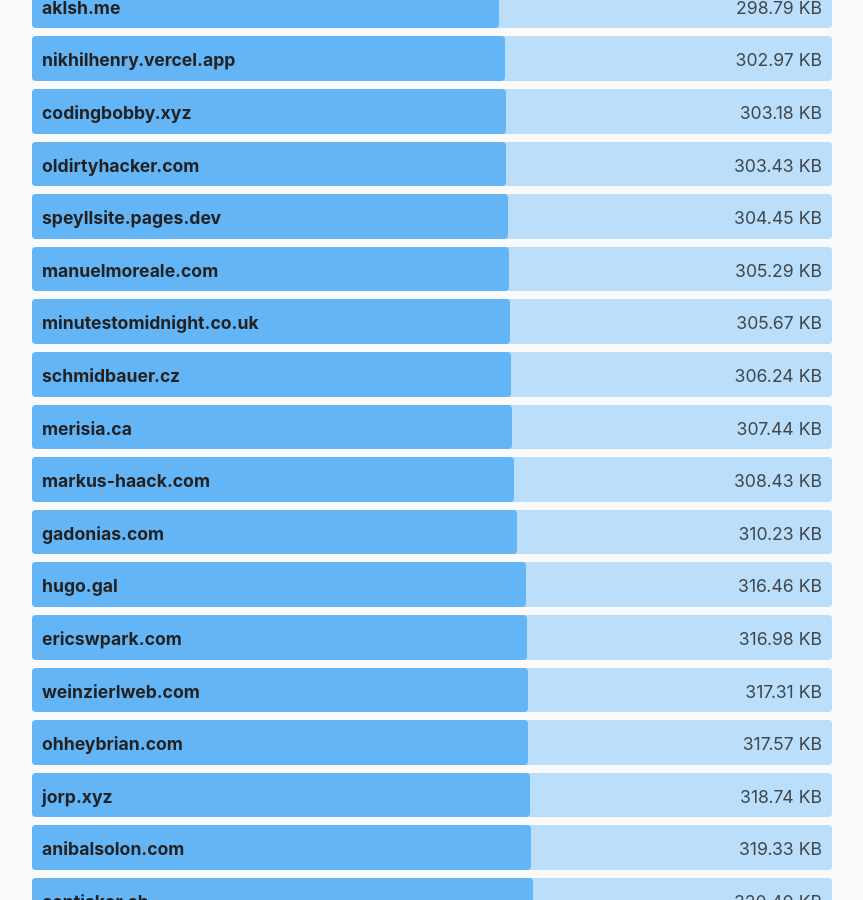
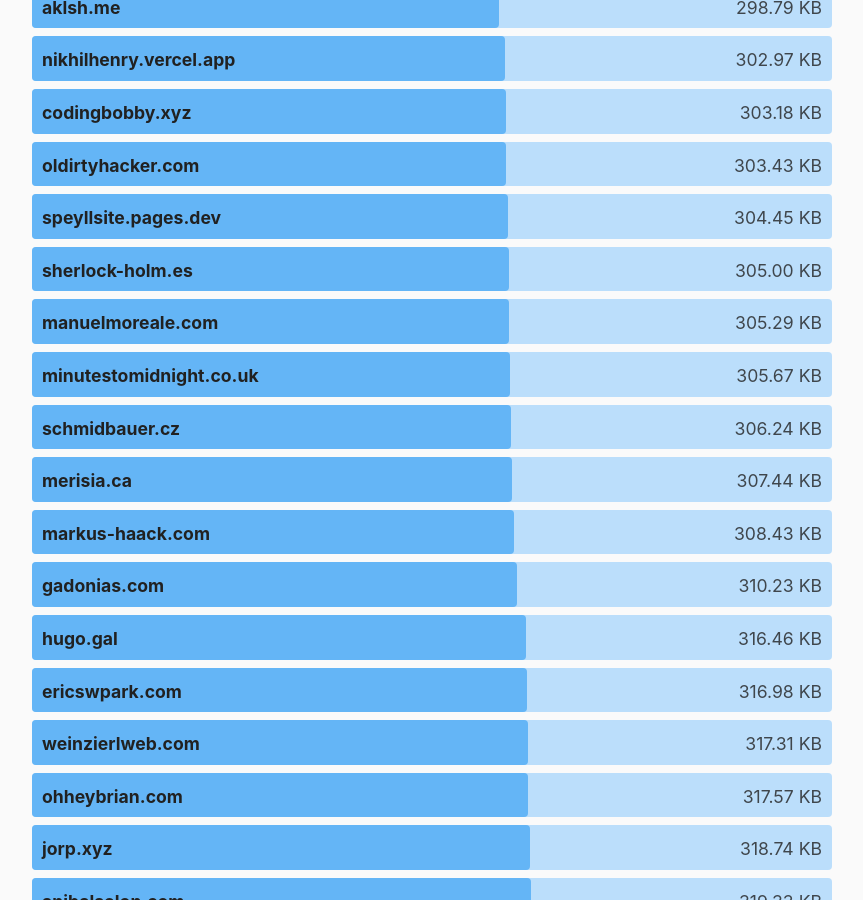
Before and after one commit to kevquirk/512kb.club, a Jekyll site: the page built from index.md, in a window 1280 px wide and 900 px high, scrolled down 40098 px. Shown: the whole window, without its empty margins (208-1071 px from the left). Built offline with Jekyll 4.4.1, drawn with Linux system fonts in a browser that asks for light colours.

Commit message:
Add new site entry for sherlock-holm.es

```diff
--- a/_data/sites.yml
+++ b/_data/sites.yml
@@ -4342,3 +4342,8 @@
   url: https://zwieratko.sk/
   size: 30.94
   last_checked: 2025-08-30
+
+- domain: sherlock-holm.es
+  url: https://sherlock-holm.es/
+  size: 305
+  last_checked: 2025-11-04
```
